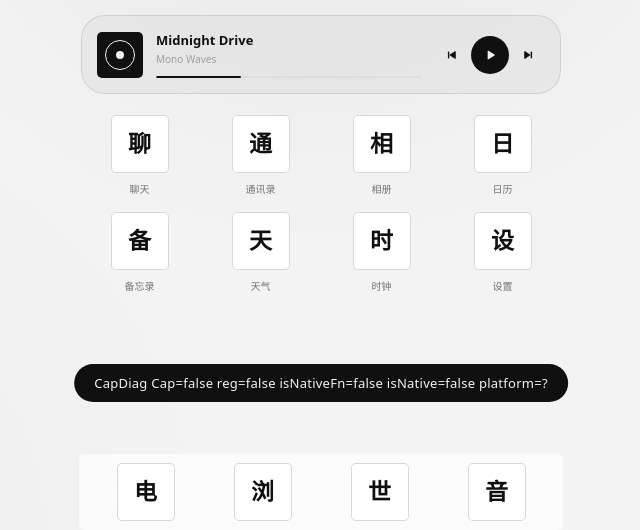
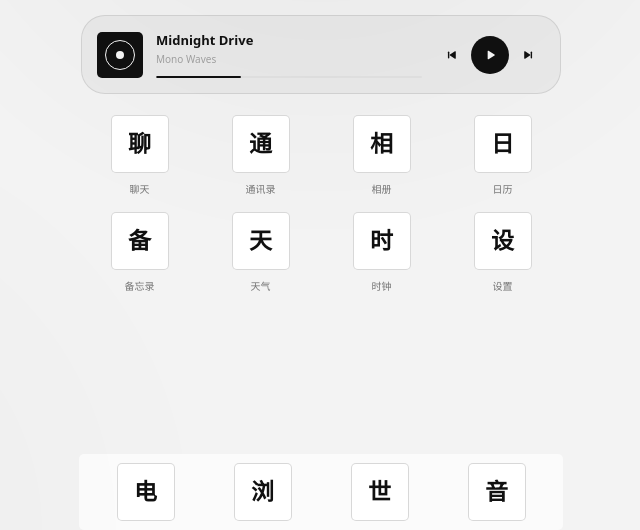
Before and after one commit to yuh25505-cell/daoyu, a website: page index.html in a window 1280 px wide. Shown: the part 270-800 px from the top of the page, without its empty margins (319-959 px from the left). Drawn offline with Linux system fonts and the light colour scheme.

Commit message:
chore: remove leftover CapDiag diagnostic script from source index.html; load api-backup.js on web too

```diff
--- a/index.html
+++ b/index.html
@@ -1831,32 +1831,6 @@
 <script defer="" src="./jszip.min.js"></script>
 <script defer="" src="./han-pinyin-initials.js"></script>
 <script defer="" src="./app.js"></script>
-<script>
-(function(){
-  function showDiag(){
-    try {
-      var hasCap = !!window.Capacitor;
-      var hasReg = hasCap && typeof window.Capacitor.registerPlugin === 'function';
-      var hasIsNativeFn = hasCap && typeof window.Capacitor.isNativePlatform === 'function';
-      var isNative = hasIsNativeFn ? !!window.Capacitor.isNativePlatform() : false;
-      var platform = hasCap && typeof window.Capacitor.getPlatform === 'function' ? window.Capacitor.getPlatform() : '?';
-      var msg = 'CapDiag Cap=' + hasCap + ' reg=' + hasReg + ' isNativeFn=' + hasIsNativeFn + ' isNative=' + isNative + ' platform=' + platform;
-      var t = document.getElementById('toast');
-      if (t) {
-        t.textContent = msg;
-        t.classList.add('is-show');
-        setTimeout(function(){ t.classList.remove('is-show'); }, 15000);
-      }
-    } catch(e) {
-      try {
-        var t2 = document.getElementById('toast');
-        if (t2) { t2.textContent = 'CapDiag error: ' + (e && e.message); t2.classList.add('is-show'); setTimeout(function(){ t2.classList.remove('is-show'); }, 15000); }
-      } catch(e2) {}
-    }
-  }
-  if (document.readyState === 'complete') setTimeout(showDiag, 1500);
-  else window.addEventListener('load', function(){ setTimeout(showDiag, 1500); });
-})();
-</script>
+<script defer="" src="./api-backup.js"></script>
 </body>
 </html>
```
